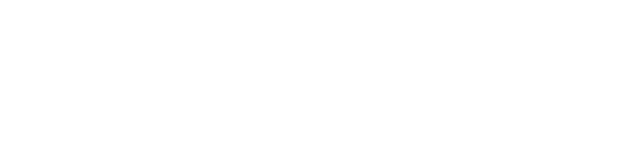
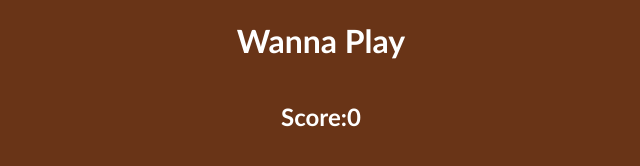
Before and after one commit to matthewcharles90/TriviaGame, a plain HTML site: page index.html in a window 1280 px wide. Shown: the whole page, without its empty margins (319-959 px from the left). Drawn offline with Linux system fonts and the light colour scheme.

Commit message:
Styled body
Aligned items to center

```diff
--- a/index.html
+++ b/index.html
@@ -5,8 +5,16 @@
     <meta http-equiv="X-UA-Compatible" content="IE=edge">
     <meta name="viewport" content="width=device-width, initial-scale=1.0">
     <title>Trivia Game</title>
+    <link rel="stylesheet" href="styles.css">
 </head>
 <body>
 
+    <h1>Wanna Play</h1>
+    <div id="game"></div>
+    <h2>Score:<span id="score">0</span></h2>
+
+
+    <script src="script.js"></script>
+
 </body>
 </html>
--- a/styles.css
+++ b/styles.css
@@ -4,6 +4,11 @@ body {
     background-color: #693417;
     color: #fff;
     font-family: 'Gill Sans', 'Gill Sans MT', Calibri, 'Trebuchet MS', sans-serif;
+    display: flex;
+    justify-content: center;
+    align-items: center;
+    flex-direction: column;
+
 }
 
 .genre-column {
```
